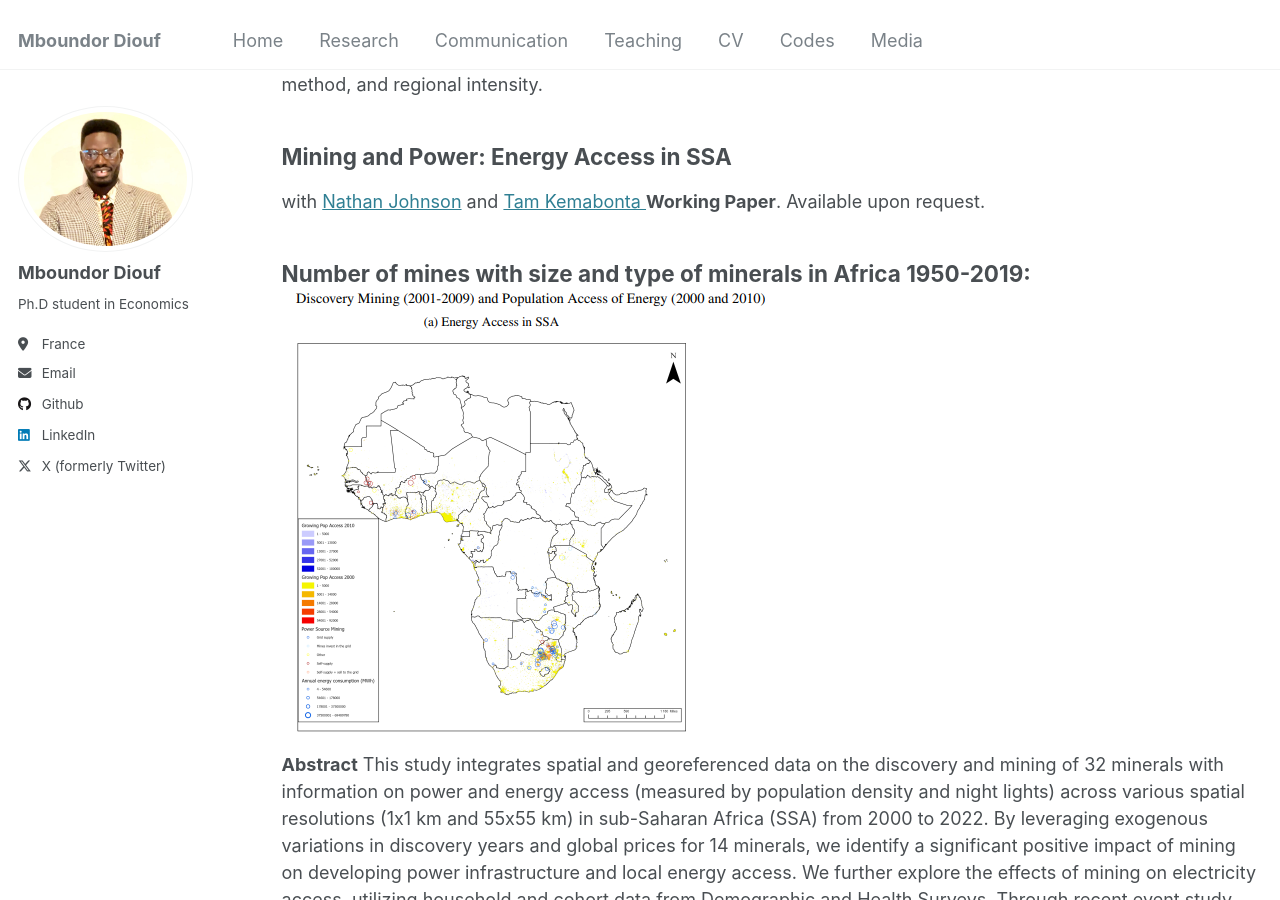
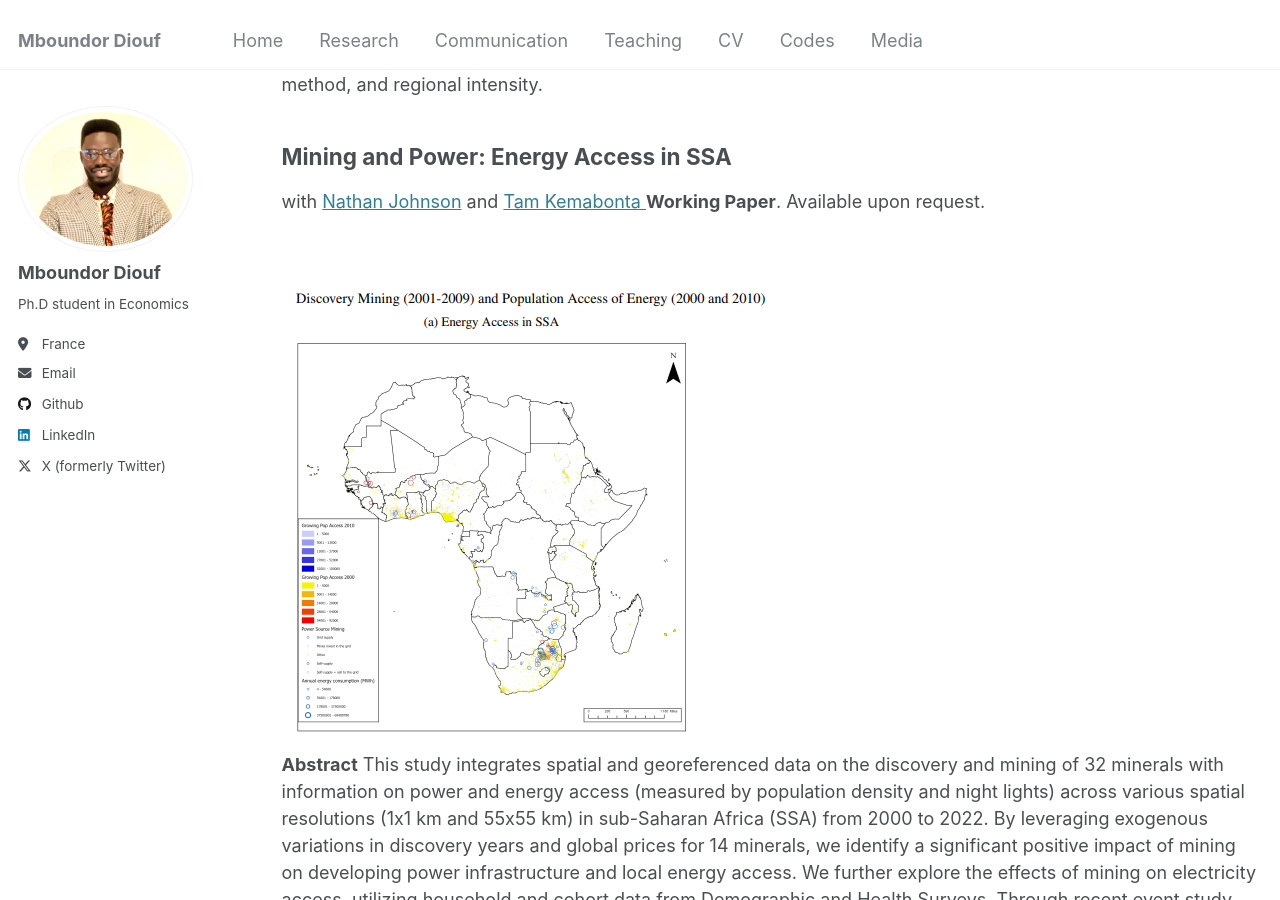
Before and after one commit to mboundordiouf/mboundordiouf.github.io, a Jekyll site: the page built from _pages/publications.md, in a window 1280 px wide and 900 px high, scrolled down 1612 px. Built offline with Jekyll 4.4.1, drawn with Linux system fonts in a browser that asks for light colours; some of the changed text lies outside the part shown.

Commit message:
Update publications.md

```diff
--- a/_pages/publications.md
+++ b/_pages/publications.md
@@ -21,7 +21,7 @@ Mining and Power: Energy Access in SSA
 with [Nathan Johnson](https://search.asu.edu/profile/2183493) and [Tam Kemabonta ](https://scholar.google.com/citations?user=hrZlpwUAAAAJ&hl=en)
 **Working Paper**. Available upon request.
 
-## Number of mines with size and type of minerals in Africa 1950-2019: <br/><img src='/images/mining_electricty_ASS.png'>
+## <br/><img src='/images/mining_electricty_ASS.png'>
 
 **Abstract**
 This study integrates spatial and georeferenced data on the discovery and mining of 32 minerals with information on power and energy access (measured by population density and night lights) across various spatial resolutions (1x1 km and 55x55 km) in sub-Saharan Africa (SSA) from 2000 to 2022. By leveraging exogenous variations in discovery years and global prices for 14 minerals, we identify a significant positive impact of mining on developing power infrastructure and local energy access. We further explore the effects of mining on electricity access, utilizing household and cohort data from Demographic and Health Surveys. Through recent event study designs, we identify the influence of mining activities on energy access. The study also examines heterogeneous effects, such as the size of mines, types of minerals, and ownership. Findings indicate that regions mining energy-intensive minerals like uranium and cobalt have the lowest energy access rates.
@@ -35,6 +35,7 @@ with [Raphael Soubeyran](https://sites.google.com/site/soubeyranhomepage/) and [
 
 ## Number of conflict events in Africa 1997-2021: <br/><img src='/images/Map_number of ACLED events.png'>
 
+## Number of mines with size and type of minerals in Africa 1950-2019: <br/><img src='/images/Map_Mineral_Size_AFRICA_ok.png'>
 **Abstract**
 The global energy transition, while essential, imposes considerable social and political costs, particularly in mineral-rich countries that supply critical resources. This paper examines the relationship between mining discoveries and conflict incidence in Africa from 1997 to 2022, leveraging high-resolution data at the 55x55 km grid-cell level. Using the timing of mining discoveries as an exogenous shock, our analysis reveals a significant rise in conflict during the exploration phases, particularly in the Pre-Feasibility and Feasibility stages, prior to mine operations. Notably, these conflicts—primarily social, including riots and protests, as well as conflicts over gold minerals—diminish in significance once mines become operational, as evidenced by Two-Way Fixed Effects Difference-in-Differences (TWFE-DID) estimations.
 The findings highlight substantial heterogeneity in conflict patterns based on mine size, mineral type, and ownership structure. Furthermore, through a mediation analysis, we identify key mechanisms that amplify or mitigate the effects of mining discoveries on conflict, emphasizing the role of public administration engagement in local communities. Our results remain robust under alternative specifications, including using mineral prices and various TWFE methodologies as treatment variables.
```
